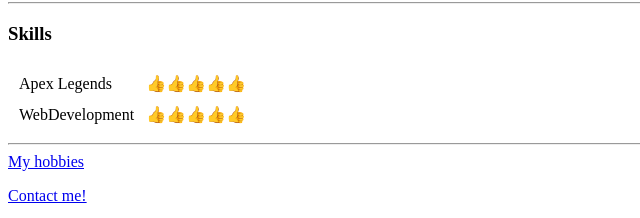
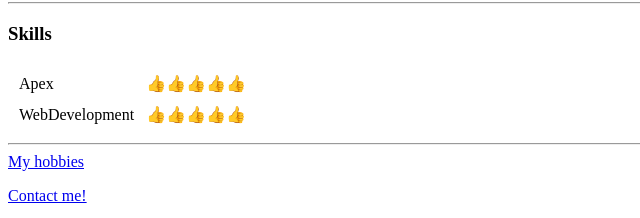
Before and after one commit to zer04our/cv, a plain HTML site: page index.html in a window 1280 px wide. Shown: the part 587-805 px from the top of the page, 0-640 px from the left. Drawn offline with Linux system fonts and the light colour scheme.

Commit message:
Update index.html

```diff
--- a/index.html
+++ b/index.html
@@ -56,7 +56,7 @@
     <h3>Skills</h3>
     <table cellspacing="10">
       <tr>
-        <td>Apex Legends</td>
+        <td>Apex</td>
         <td>👍👍👍👍👍</td>
       </tr>
       <tr>
```
